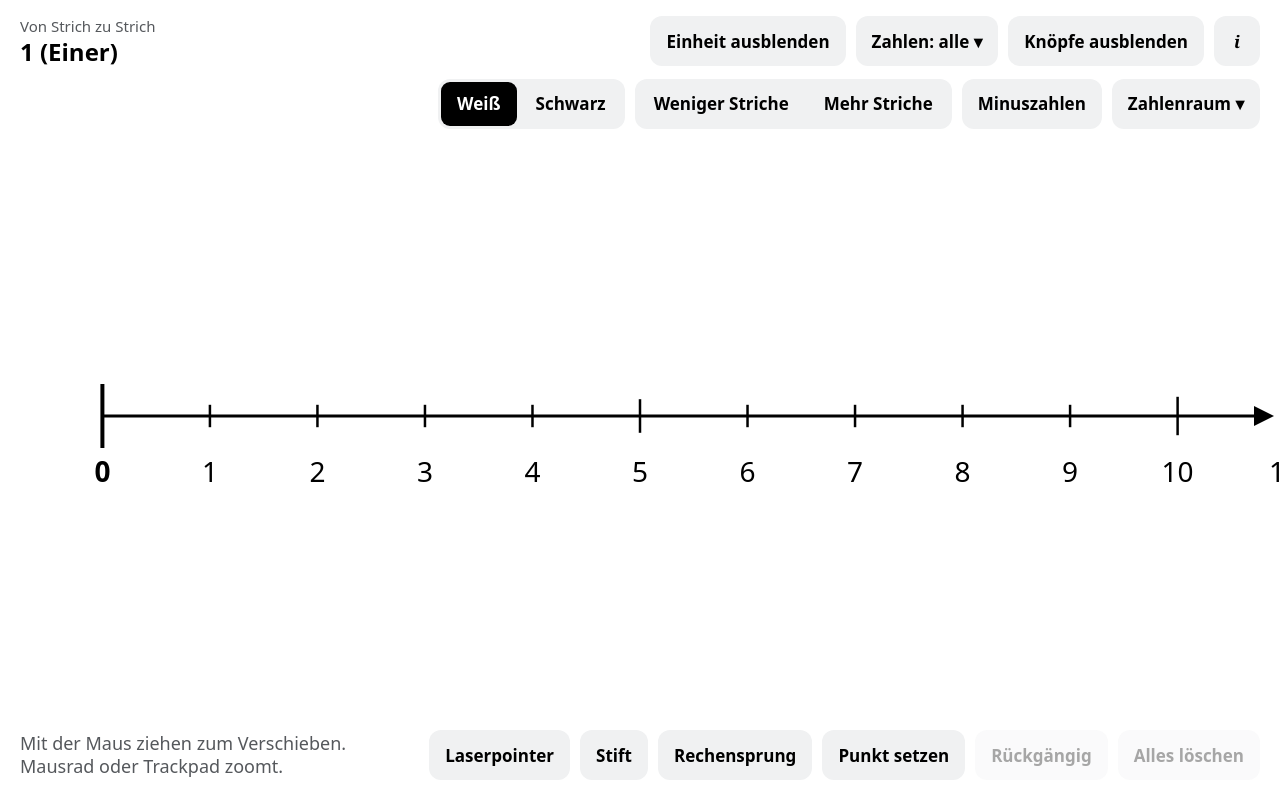
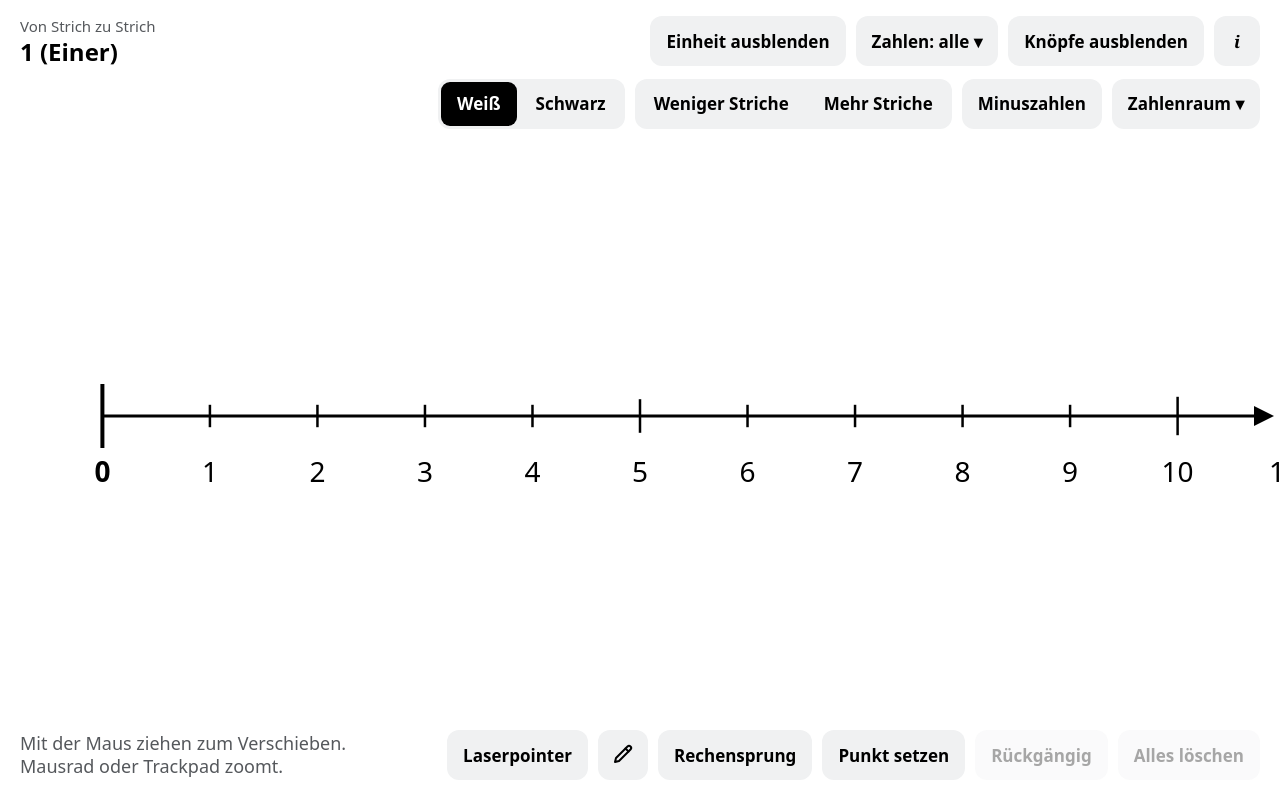
Before and after one commit to edutoolz/zahlenstrahl, a plain HTML site: page index.html in a window 1280 px wide. Drawn offline with Linux system fonts and the light colour scheme.

Commit message:
Stift-Knopf als Symbol statt Wort
Co-Authored-By: Claude Opus 5.5 <noreply@anthropic.com>

```diff
--- a/index.html
+++ b/index.html
@@ -235,6 +235,9 @@ button:disabled {
 .et-info[hidden]{display:none}
 .et-info p{margin:0;background:#fff;color:#000;border-radius:16px;padding:20px 26px;font:500 17px/1.6 system-ui,-apple-system,sans-serif;text-align:center;max-width:90vw;box-shadow:0 20px 60px rgba(0,0,0,.3)}
 .et-info a{color:#2D5DA8;font-weight:700}
+/* Stift als Symbol (in allen Tools gleich) */
+#stift{width:50px;padding:0;display:grid;place-items:center}
+#stift svg{width:24px;height:24px}
 </style>
 </head>
 <body data-bg="weiss">
@@ -296,7 +299,7 @@ button:disabled {
       <button type="button" data-farbe="#2f6bff" aria-label="Blau" aria-pressed="false"><span style="background:#2f6bff"></span></button>
       <button type="button" data-farbe="#12a150" aria-label="Grün" aria-pressed="false"><span style="background:#12a150"></span></button>
     </div>
-    <button id="stift" class="einzeln" type="button" aria-pressed="false">Stift</button>
+    <button id="stift" aria-label="Stift" title="Stift" class="einzeln" type="button" aria-pressed="false"><svg viewBox="0 0 24 24" fill="none" stroke="currentColor" stroke-width="2" stroke-linecap="round" stroke-linejoin="round" aria-hidden="true"><path d="M16.5 3.5a2.1 2.1 0 0 1 3 3L8 18l-4 1 1-4Z"/><path d="M14.5 5.5l3 3"/></svg></button>
     <button id="sprung-verdeckt" class="einzeln" type="button" aria-pressed="false" hidden>Sprungweite: sichtbar</button>
     <button id="sprung" class="einzeln" type="button" aria-pressed="false">Rechensprung</button>
     <button id="punkt" class="einzeln" type="button" aria-pressed="false">Punkt setzen</button>
```
